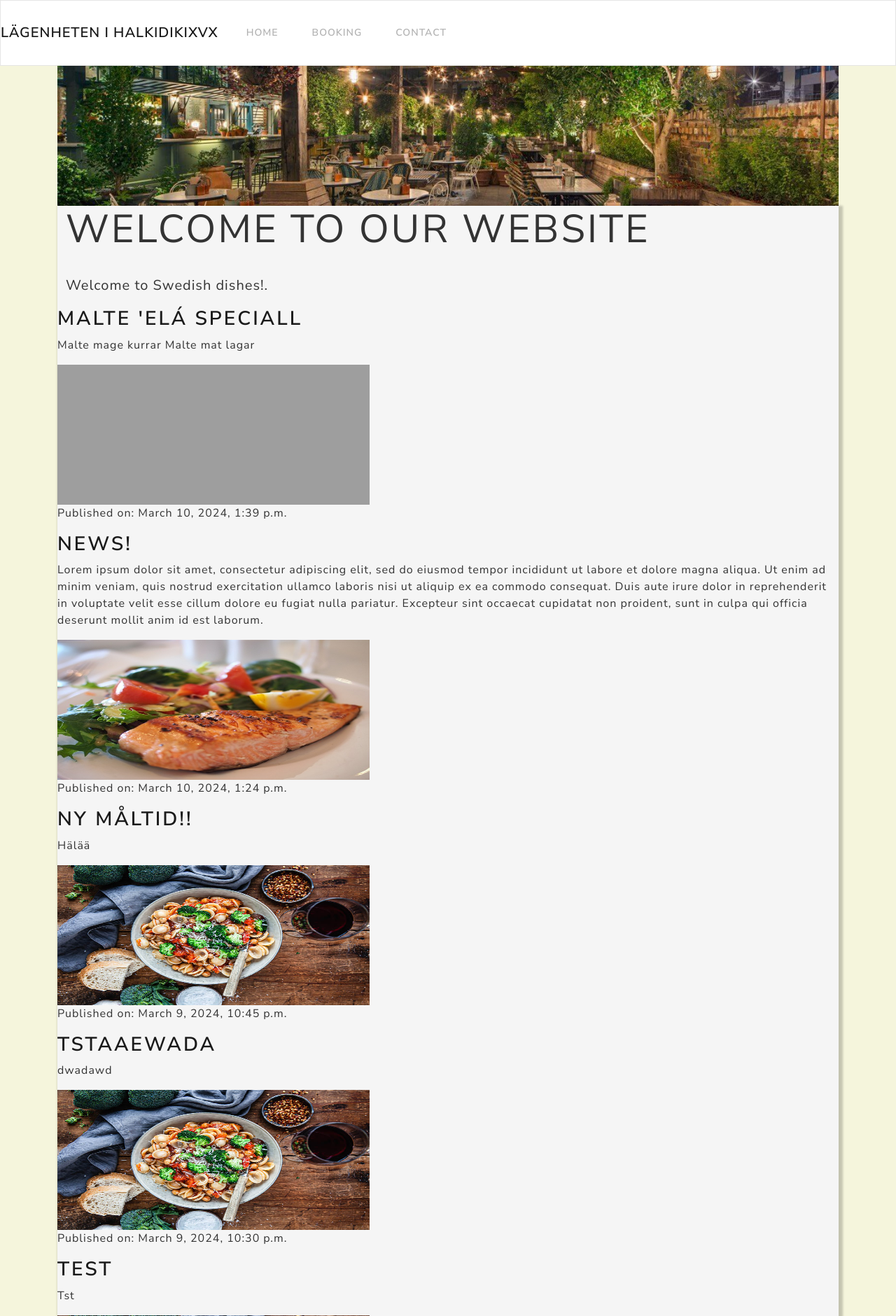
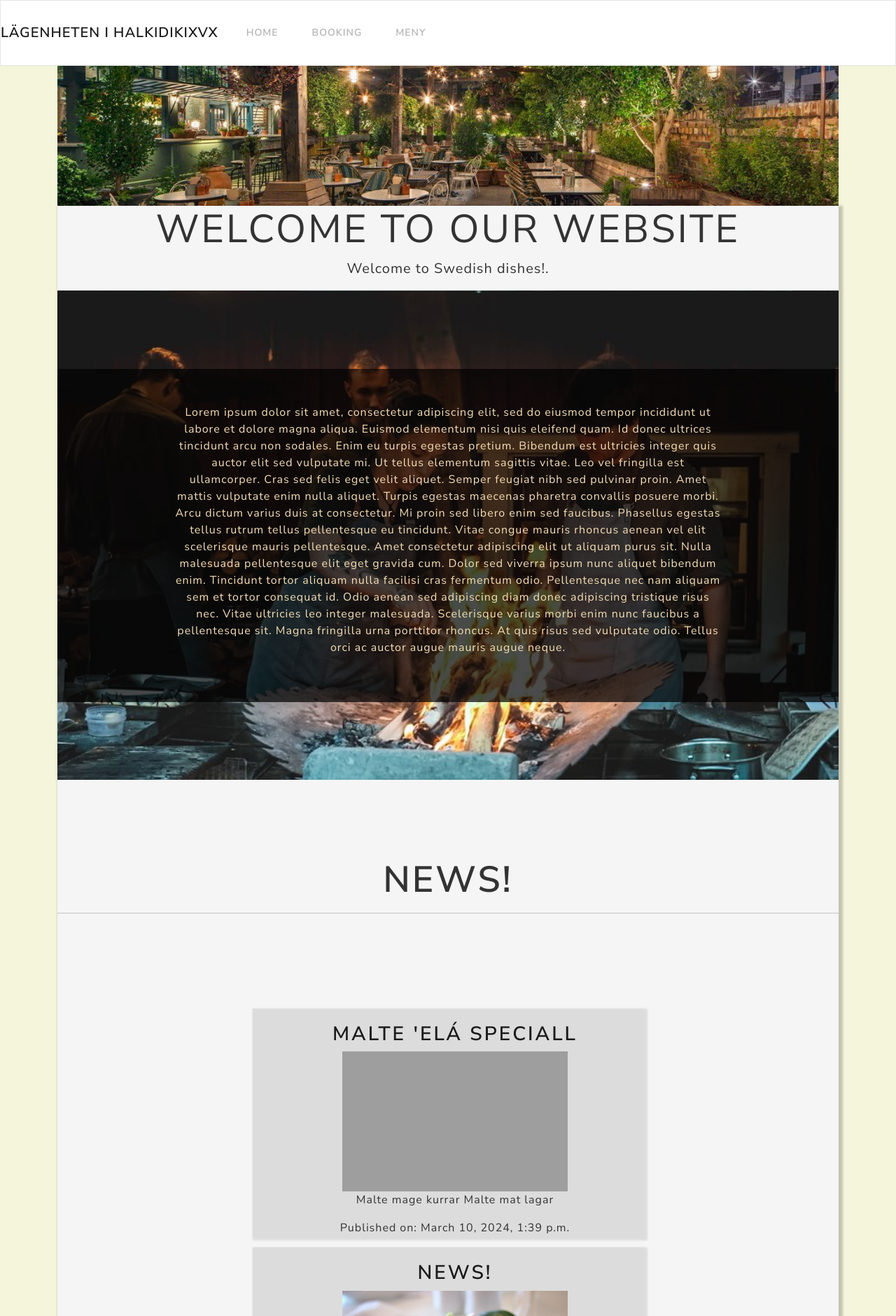
Before and after one commit to Philippos123/Projket-4, a Django app: page / in a window 1280 px wide. Shown: the top 1880 px of the page at 70% size. Run offline with Django 5.2, Linux system fonts and the light colour scheme; data comes from the database, SQL or seed files in the repository; both versions use the stored data as it was after the commit; some libraries are stand-ins or nearby versions; grey boxes are pictures that could not be loaded.

Commit message:
Adding PDF to Meny and Stlye the home page

```diff
--- a/demo/myapp/static/myapp/css/main.css
+++ b/demo/myapp/static/myapp/css/main.css
@@ -7,11 +7,15 @@ body {
 
 h1, p{
     color: #333333;
+    text-align: center;
 }
 
 .content-container{
     background-color: whitesmoke;
     box-shadow: 3px 3px 3px 3px rgb(0 0 0 / 20%);
+    display: flex;
+    flex-direction: column;
+
 }
 
 .banner {
@@ -35,7 +39,50 @@ h1, p{
 
 
 .img-responsive{
-    max-width: 60%;
+    max-width: 100%;
+    min-width: 60%;
     max-height: 200px;
     height: auto;
 }
+
+.news-header{
+    padding-bottom: 10%;
+    padding-top: 10%;
+    font-size: 52px;
+}
+
+.news-post {
+    background-color: rgba(0, 0, 0, 0.1);
+    width: 50%;
+    height: auto;
+    padding-top: 20px;
+    padding-left: 20px;
+    text-align: center;
+    box-shadow: 3px 3px 3px 3px rgb(0 0 0 / 10%);
+    margin-left: 25%;
+}
+
+
+.about-us{
+    padding-left: 15%;
+    padding-right: 15%;
+    background-color: rgba(0, 0, 0, 0.7);
+    height: auto;
+
+    padding-top: 50px;
+    padding-bottom: 50px;
+}
+
+
+
+.about-us-container{
+
+    background-image: url('../img/kockar-med-eld.jpg');
+    background-size: cover;
+    background-position: center;
+    overflow: hidden;
+    margin: 0;
+    padding-top: 10%;
+    padding-bottom: 10%;
+
+}
--- a/demo/myapp/templates/base.html
+++ b/demo/myapp/templates/base.html
@@ -30,7 +30,7 @@
                     <a class="nav-link" href="/booking/">Booking</a>
                 </li>
                 <li class="nav-item">
-                    <a class="nav-link" href="/contact/">Contact</a>
+                    <a class="nav-link" href="https://drive.google.com/file/d/1cGCa66KO_7Xu5u8gGikJ1OnVTnCfplFH/view?usp=drive_link">Meny</a>
                 </li>
             </ul>
         </div>
--- a/demo/myapp/templates/home.html
+++ b/demo/myapp/templates/home.html
@@ -1,4 +1,6 @@
 {% extends "base.html" %}
+
+{% load static %}
 
 {% load crispy_forms_tags static %}
 {% block title %} Home Page {% endblock %}
@@ -7,20 +9,44 @@
 <div class="banner"></div>
 
 <div class="content-container">
-    <div class="jumbotron jumbotron-fluid">
+    <div class="jumbotron jumbotron-fluid" >
         <div class="container-fluid">
             <h1 class="display-4">Welcome to Our Website</h1>
-            <br>
+
             <p class="lead">Welcome to Swedish dishes!.</p>
+        </div>
+
+
+        <div class="about-us-container">
+            <div class="about-us">
+                <p style="color: wheat;">Lorem ipsum dolor sit amet, consectetur adipiscing elit, sed do eiusmod tempor incididunt ut labore et dolore magna aliqua.
+                    Euismod elementum nisi quis eleifend quam. Id donec ultrices tincidunt arcu non sodales. Enim eu turpis egestas pretium. Bibendum est ultricies integer quis auctor elit sed vulputate mi.
+                    Ut tellus elementum sagittis vitae. Leo vel fringilla est ullamcorper. Cras sed felis eget velit aliquet. Semper feugiat nibh sed pulvinar proin. Amet mattis vulputate enim nulla aliquet.
+                    Turpis egestas maecenas pharetra convallis posuere morbi. Arcu dictum varius duis at consectetur. Mi proin sed libero enim sed faucibus.
+
+                    Phasellus egestas tellus rutrum tellus pellentesque eu tincidunt. Vitae congue mauris rhoncus aenean vel elit scelerisque mauris pellentesque. Amet consectetur adipiscing elit ut aliquam purus sit.
+                    Nulla malesuada pellentesque elit eget gravida cum. Dolor sed viverra ipsum nunc aliquet bibendum enim. Tincidunt tortor aliquam nulla facilisi cras fermentum odio.
+                    Pellentesque nec nam aliquam sem et tortor consequat id. Odio aenean sed adipiscing diam donec adipiscing tristique risus nec. Vitae ultricies leo integer malesuada.
+                    Scelerisque varius morbi enim nunc faucibus a pellentesque sit. Magna fringilla urna porttitor rhoncus.
+                    At quis risus sed vulputate odio. Tellus orci ac auctor augue mauris augue neque.</p>
+                </div>
+        </div>
+
+        <h1 class="news-header">News!
+            <hr>
+        </h1>
+
+        {% for news in news_list %}
+
+        <div class="news-post">
+            <h2>{{ news.title }}</h2>
+
+            <img src="{{ news.image.url }}" alt="{{ news.title }}" class="img-responsive" style="height: auto; width: 30%;">
+            <p>{{ news.content }}</p>
+            <p>Published on: {{ news.created_at }}</p>
 
         </div>
-        {% for news in news_list %}
-        <div class="news-post">
-            <h2>{{ news.title }}</h2>
-            <p>{{ news.content }}</p>
-            <img src="{{ news.image.url }}" alt="{{ news.title }}" class="img-responsive" style="height: auto; width: 40%;">
-            <p>Published on: {{ news.created_at }}</p>
-        </div>
+
         {% endfor %}
     </div>
 </div>
--- a/demo/myapp/views.py
+++ b/demo/myapp/views.py
@@ -50,5 +50,5 @@ def news_list(request):
 
 
 def home(request):
-    news_list = News.objects.all().order_by('-created_at')[:5]
+    news_list = News.objects.all().order_by('-created_at')[:3]
     return render(request, 'home.html', {'news_list': news_list})
```
Also changed, not shown: demo/db.sqlite3, demo/media/news_images/NEWS_image.jpg (added), demo/myapp/static/myapp/img/kockar-med-eld.jpg (added), 1 other file.
